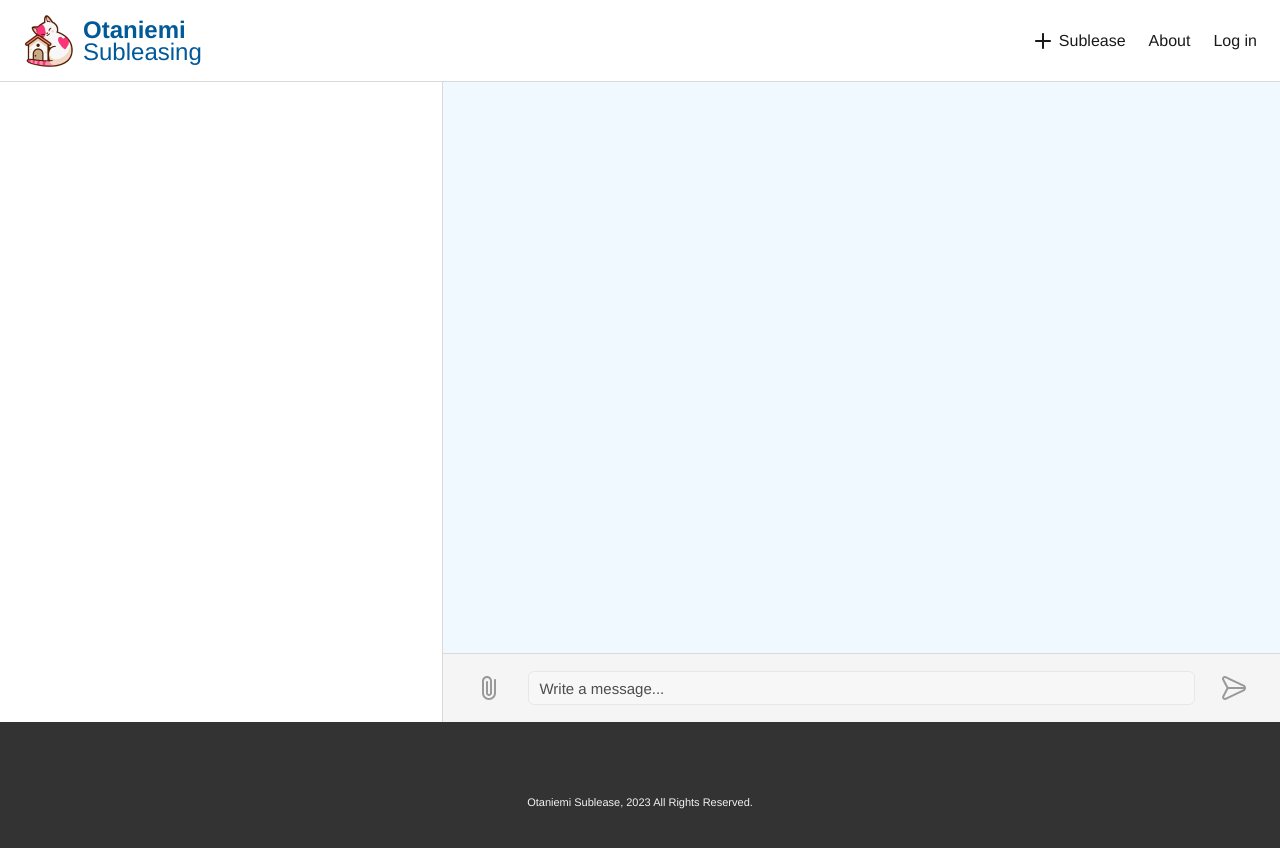
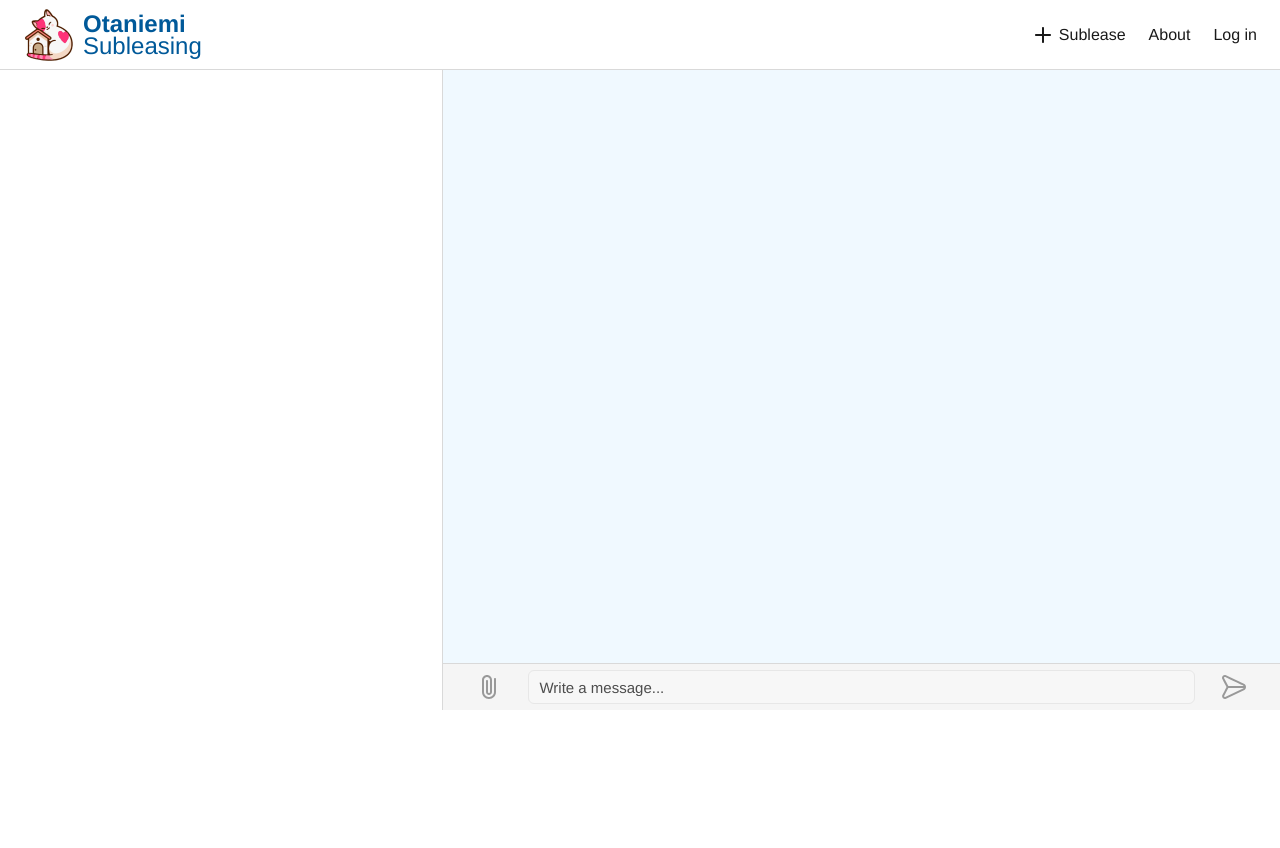
Before and after one commit to trongduc2206/Otaniemi-subleasing-FE, a React (Create React App) app: page /chat in a window 1280 px wide. Shown: the top 848 px of the page. After the commit the page ends 800 px from the top, so only its background shows below. Built offline with nearby package versions, Linux system fonts and the light colour scheme; the HTML template or start-up script is replaced by a standard one.

Commit message:
cahnges to a chat page

```diff
--- a/src/App.js
+++ b/src/App.js
@@ -12,7 +12,7 @@ class App extends Component {
           <div className="Container">
             <AppRouter />
           </div>
-        <Footer className="Footer" />
+        {/* <Footer className="Footer" /> */}
       </>
     );
   }
--- a/src/Header.css
+++ b/src/Header.css
@@ -23,7 +23,7 @@ box-sizing: border-box;
 display: flex;
 border-bottom: 1px solid;
 border-color: #d9d9d9;
-height: 82px;
+height: 70px;
 padding-left: 23px;
 padding-right: 23px;
 }
--- a/src/pages/chatPage.js
+++ b/src/pages/chatPage.js
@@ -11,6 +11,54 @@ import '../styles/chatListElement.css';
 import '../styles/chatPage.css';
 
 var messageCount = 5;
+function formatDate(dateToFormat) {
+    // Split the input date into parts (month and day)
+        const date = new Date(dateToFormat);
+        const options = {day: 'numeric', month: 'long', hour: 'numeric', minute: 'numeric', hour12: true };
+        const formattedDate = date.toLocaleString('en-US', options);
+        const parts = formattedDate.split(' ');
+        console.log(formattedDate)
+        if (parts.length !== 2) {
+        // Invalid input format
+        }
+
+        const month = parts[0];
+        const day = parts[1];
+        const time = `${parts[3]+" "+parts[4]}`;
+
+        // Remove any commas or punctuation from the day part
+        const cleanedDay = day.replace(/\D/g, '');
+
+        // Convert the cleaned day to a number and check its value
+        const dayNumber = parseInt(cleanedDay, 10);
+
+        if (isNaN(dayNumber)) {
+        // Invalid day part
+        }
+
+        // Determine the appropriate ordinal suffix (st, nd, rd, or th) for the day
+        let ordinalSuffix;
+        if (dayNumber >= 11 && dayNumber <= 13) {
+        ordinalSuffix = 'th';
+        } else {
+        switch (dayNumber % 10) {
+        case 1:
+            ordinalSuffix = 'st';
+            break;
+        case 2:
+            ordinalSuffix = 'nd';
+            break;
+        case 3:
+            ordinalSuffix = 'rd';
+            break;
+        default:
+            ordinalSuffix = 'th';
+        }
+        }
+
+        // Combine the day with the ordinal suffix and the month
+        return `${time} ${dayNumber}${ordinalSuffix} ${month}`;
+}
 
 class ChatMessage extends Component {
     render() {
@@ -31,6 +79,7 @@ class ChatMessage extends Component {
                     </div>
                 </div>
                 <div class="timeStamp">
+                {formatDate(this.props.sentTime)}
                 </div>
             </div>
         </>
@@ -162,7 +211,7 @@ class Chat extends Component {
     handleButtonClick = async () => {
         // Do something with the input value (e.g., log it to the console)
         console.log('Input value:', this.state.messageText);
-        if(localStorage.getItem("auth")) {
+        if(localStorage.getItem("auth") && !!this.state.messageText) {
             let user = JSON.parse(localStorage.getItem("user"))
             console.log(user.username)
             let message = {
@@ -189,11 +238,13 @@ class Chat extends Component {
                 <div class="chatContainer">
                     <div class="chatWindow">
                         {this.state.messages.map((message, index) => (
+                            !!message.content?
                             <ChatMessage
                             key={index}
                             sender={message.senderUsername}
                             content={message.content}
                             sentTime={message.sentTime} />
+                            :<></>
                         ))}
                     </div>
                     <div class="chatInputContainer">
--- a/src/pages/createOffer/createOffer.js
+++ b/src/pages/createOffer/createOffer.js
@@ -200,7 +200,7 @@ class CreateOffer extends Component {
                 </div>
                 <div className="textInputContainer">
                     <h2 className="formSubtitle">Description</h2>
-                    <textarea className="description" type="text" placeholder="Write a description" name="description" onChange={this.handleChange}></textarea>
+                    <textarea className="offerDescription" type="text" placeholder="Write a description" name="description" onChange={this.handleChange}></textarea>
                 </div>
                 <div className="specificationsContainer">
                     <h2 className="formSubtitle">Specifications</h2>
--- a/src/styles/chatMessage.css
+++ b/src/styles/chatMessage.css
@@ -11,6 +11,7 @@
 .messageContent {
     display: flex;
     gap: 14px;
+    align-items: center;
 }
 
 .profileIcon {
--- a/src/styles/chatPage.css
+++ b/src/styles/chatPage.css
@@ -1,3 +1,25 @@
+.chatWindow::-webkit-scrollbar {
+    display: none;
+
+}
+
+body::-webkit-scrollbar-track {
+    background: #FFFFFF;
+    box-shadow: inset 0 0 5px #FFFFFF;
+    border-radius: 10px;
+}
+
+body::-webkit-scrollbar-thumb {
+    background: #BBB;
+    border-radius: 10px;
+}
+
+body::-webkit-scrollbar-thumb:hover {
+    background: #d2d2d2;
+    border-radius: 10px;
+}
+
+
 .chatPageMainContainer {
     display: flex;
     height: 40rem;
@@ -18,6 +40,7 @@
 .chatContainer {
     display: flex;
     flex-direction: column;
+    justify-content: flex-end;
     height: 100%;
     width: 100%;
 }
@@ -25,16 +48,16 @@
 .chatWindow {
     display: flex;
     flex-direction: column;
-    justify-content: flex-end;
-    height: 100%;
-    padding-bottom: 16px;
+    overflow: auto;
+    padding-bottom: 10px;
+    padding-top: 10px;
 }
 
 .chatInputContainer {
     display: flex;
     align-items: center;
     gap: 16px;
-    height: 4.875rem;
+    height: 46px;
     background-color: #f5f5f5;
     border-top: 1px solid #d9d9d9;
     padding-left: 23px;
--- a/src/styles/createOffer.css
+++ b/src/styles/createOffer.css
@@ -129,9 +129,8 @@
 .ctaButtons {
     display: flex;
     flex-direction: column;
-    margin-top: 46px;
-    margin-bottom: 46px;
     gap: 11px;
+    margin-top: 10px;
     align-items: center;
     width: 100%;
 }
@@ -164,3 +163,59 @@ font-weight: 700;
 line-height: 24px; /* 150% */
 
 }
+
+.offerDescription {
+    box-sizing: border-box;
+    width: 100%;
+    height: 300px;
+    padding-left: 10px;
+    padding-top: 6px;
+    border: 1px solid;
+    border-radius: 3px;
+}
+
+.description:hover {
+    border: 1px solid #005999;
+    outline: 3px solid #b3dfff;
+
+}
+
+.specificationsContainer {
+    display: flex;
+    flex-direction: column;
+    gap: 11px;
+    width: 100%;
+}
+
+.checkBoxes {
+    display: flex;
+    gap: 11px;
+    width: auto;
+}
+
+.picturesContainer {
+    display: flex;
+    flex-direction: column;
+    gap: 11px;
+    width: 100%;
+}
+
+.picturesUpload {
+    display: flex;
+    justify-content: center;
+    align-items: center;
+    box-sizing: border-box;
+    width: 100%;
+    height: 300px;
+    border: 1px solid #9d9d9d;
+    border-radius: 3px;
+    background-color: #f2f2f2;
+    cursor: pointer;
+}
+
+.picturesUpload:hover {
+    border: 1px solid #005999;
+    outline: 3px solid #b3dfff;
+    background-color: #e2e2e2;
+
+}
```
Also changed, not shown: src/styles/createOfferAdditionalInformation.css (deleted, +0 -55 lines).
